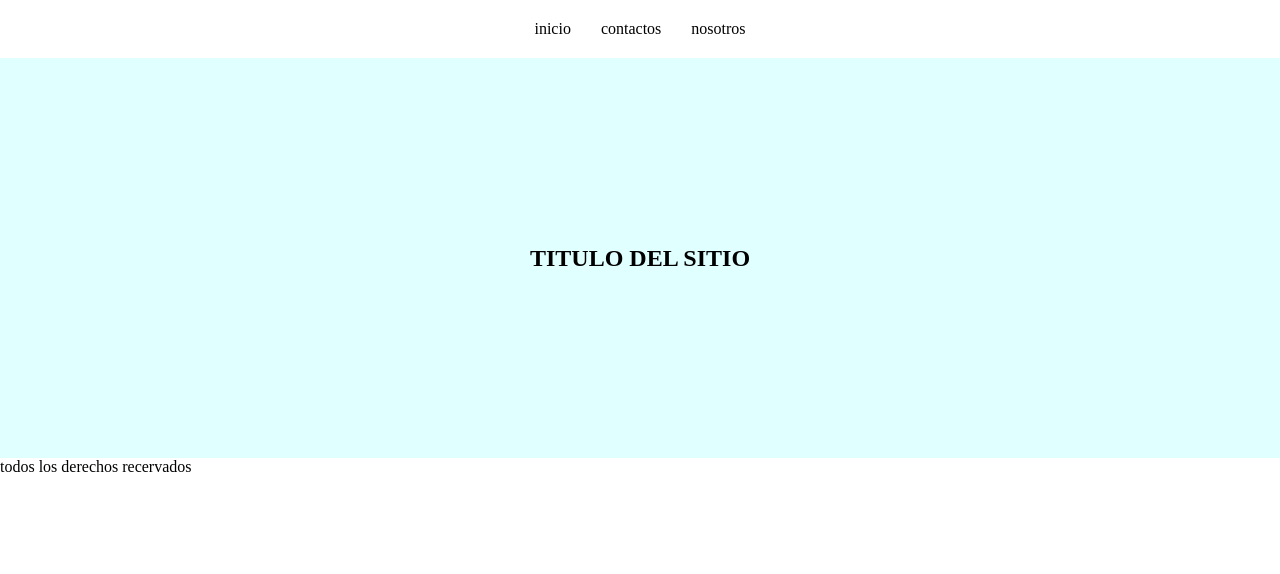
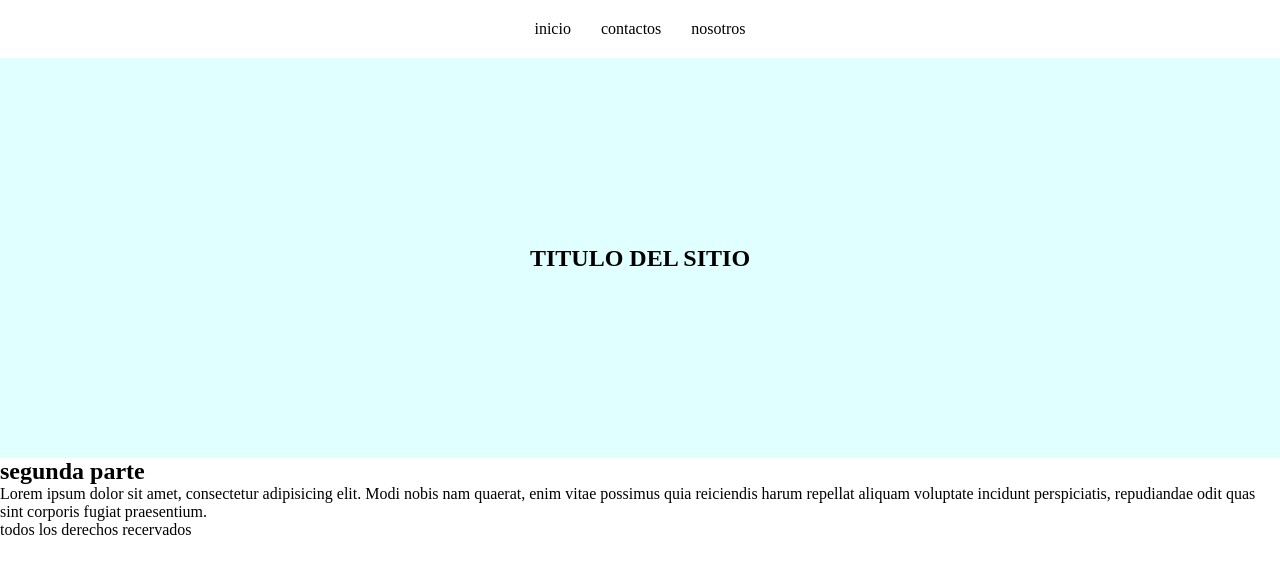
Before and after one commit to cardenasmaximiliano/tienda-nueva, a plain HTML site: page index.html in a window 1280 px wide. Drawn offline with Linux system fonts and the light colour scheme.

Commit message:
creacion de la segunda seccion

```diff
--- a/index.html
+++ b/index.html
@@ -20,6 +20,10 @@
         <section class="sectionPrincipal">
             <h1>TITULO DEL SITIO</h1>
         </section>
+        <section>
+            <h2>segunda parte</h2>
+            <p>Lorem ipsum dolor sit amet, consectetur adipisicing elit. Modi nobis nam quaerat, enim vitae possimus quia reiciendis harum repellat aliquam voluptate incidunt perspiciatis, repudiandae odit quas sint corporis fugiat praesentium.</p>
+        </section>
     </main>
     <footer>
         <p>todos los derechos recervados</p>
```
